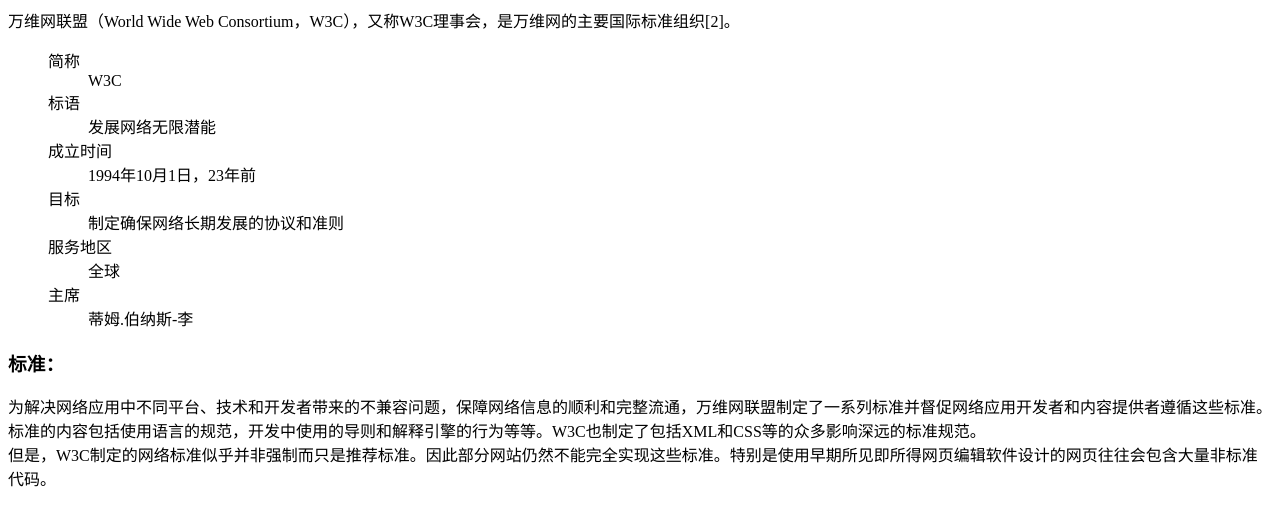
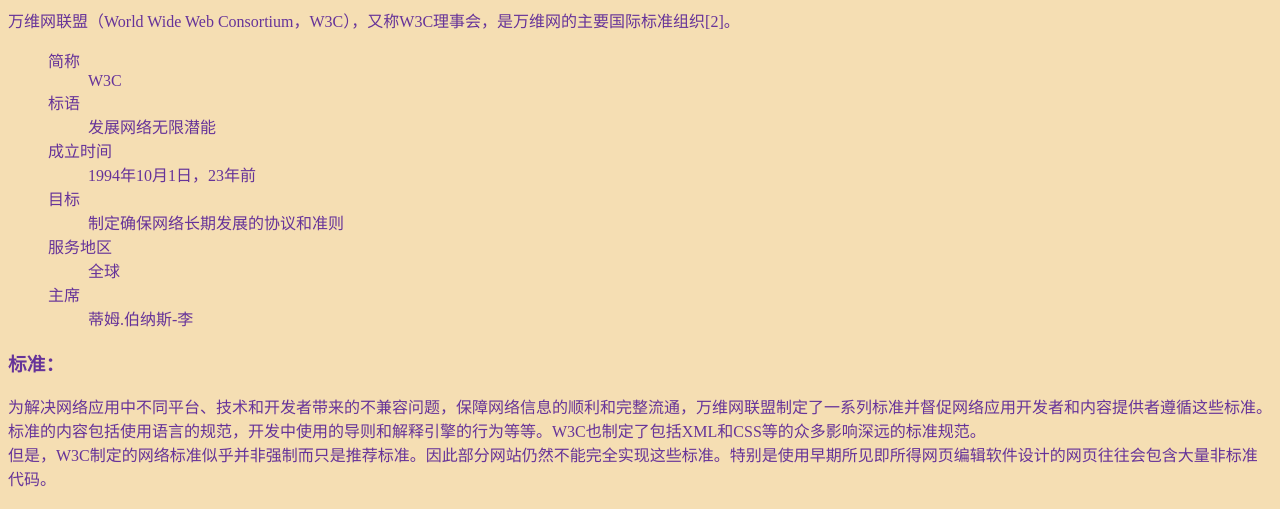
Before and after one commit to LIFLIYLI/new-http, a plain HTML site: page index.html in a window 1280 px wide. Shown: the part 81-590 px from the top of the page. Drawn offline with Linux system fonts and the light colour scheme.

Commit message:
新的提交

```diff
--- a/css/style.css
+++ b/css/style.css
@@ -1,4 +1,4 @@
 body{
-color: #000;
+color:rebeccapurple;
 background: wheat;
 }
--- a/index.html
+++ b/index.html
@@ -5,6 +5,7 @@
     <meta name="viewport" content="width=device-width, initial-scale=1.0">
     <meta http-equiv="X-UA-Compatible" content="ie=edge">
     <title>入门HTTP介绍</title>
+    <link rel="stylesheet" href="./css/style.css">
 </head>
 <body>
     <h1>一:W3C简介</h1>
```
